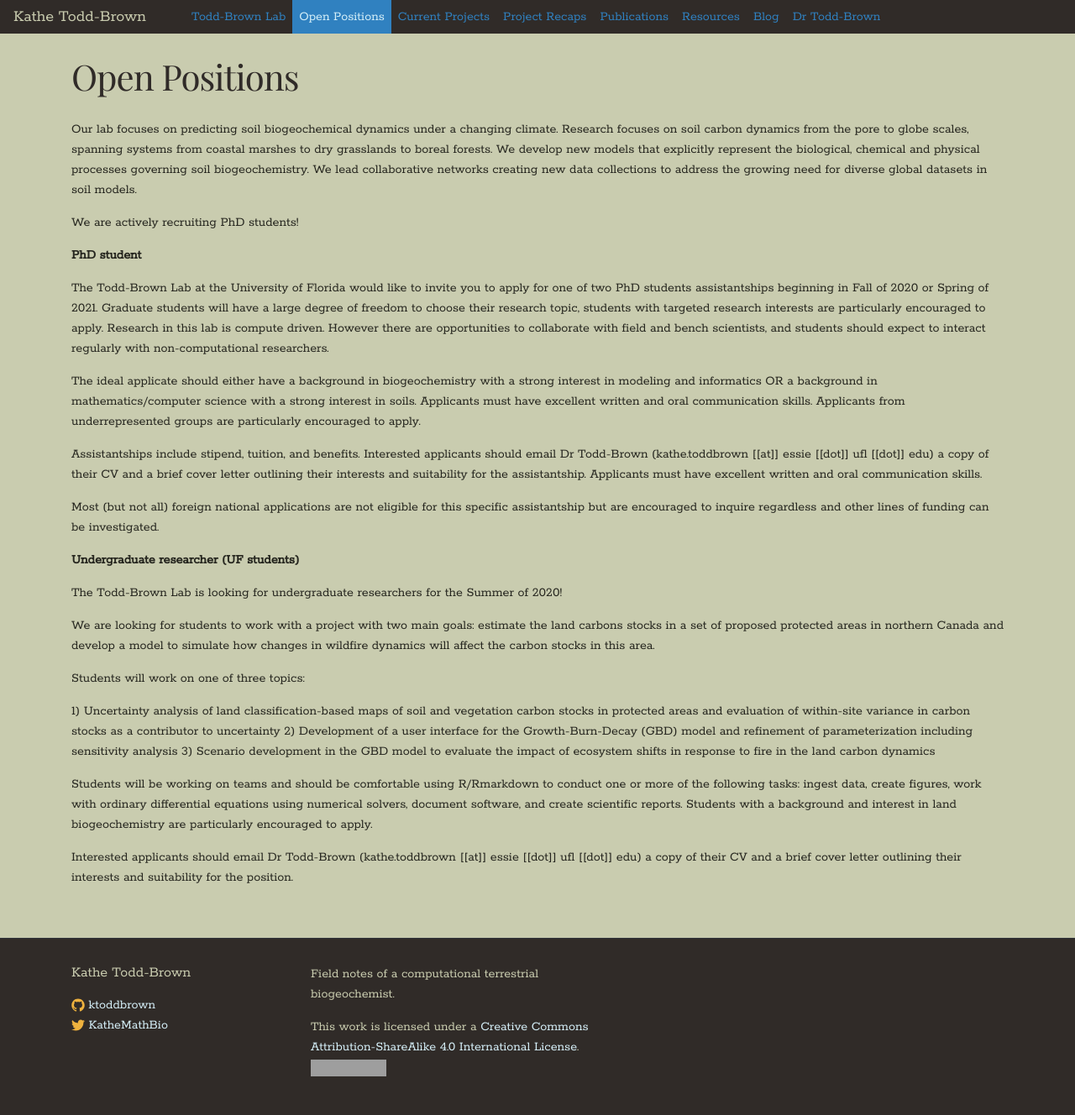
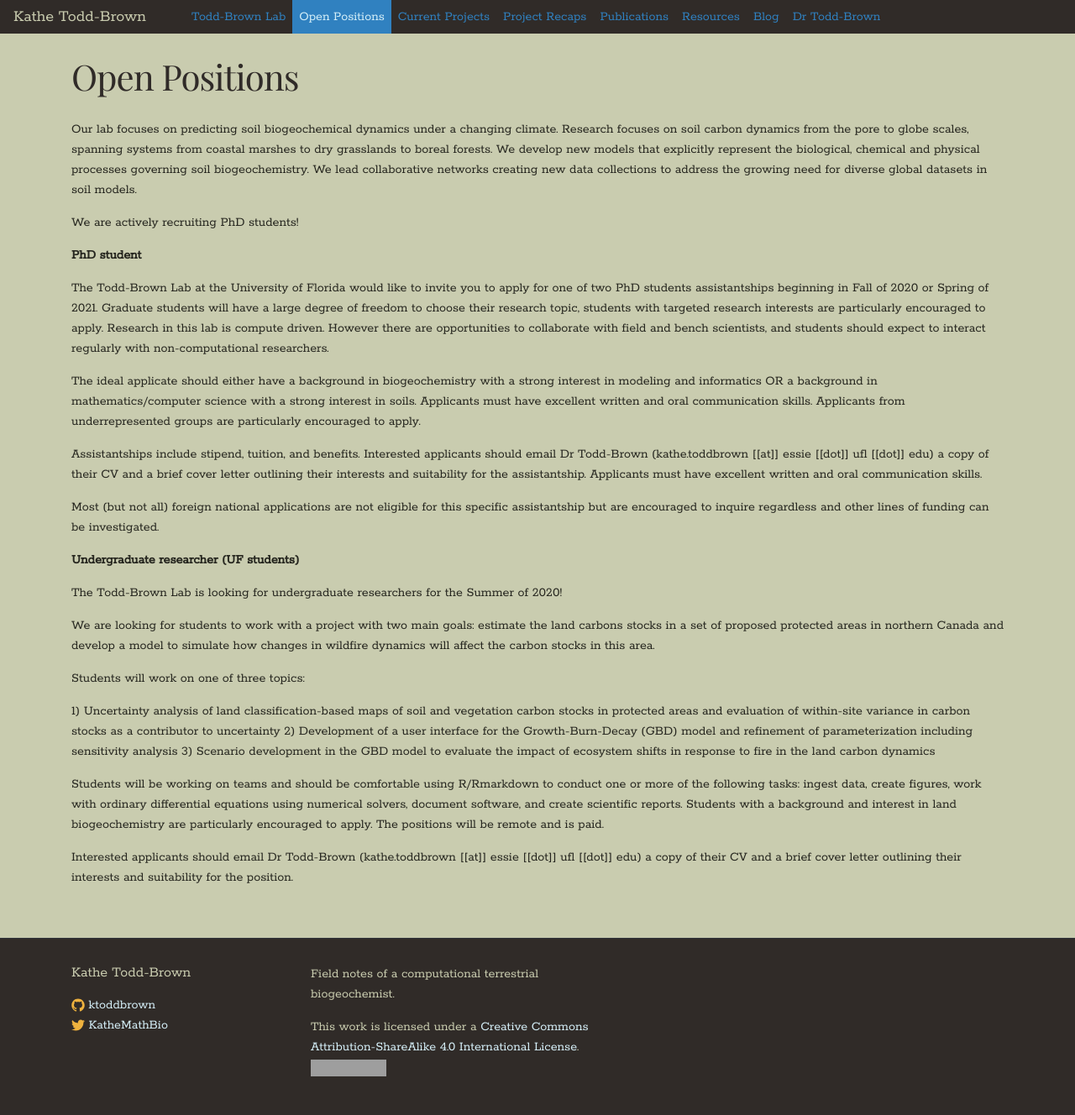
Before and after one commit to ktoddbrown/ktoddbrown.github.io, a Jekyll site: the page built from openpositions.markdown, in a window 1280 px wide. Shown: the whole page at 84% size. Built offline with Jekyll 4.4.1, drawn with Linux system fonts in a browser that asks for light colours; nearby versions of some CDN libraries; grey boxes are pictures that could not be loaded.

Commit message:
update psoition to say remote work and paid

```diff
--- a/openpositions.markdown
+++ b/openpositions.markdown
@@ -32,6 +32,6 @@ Students will work on one of three topics:
  2)	Development of a user interface for the Growth-Burn-Decay (GBD) model and refinement of parameterization including sensitivity analysis
  3)	Scenario development in the GBD model to evaluate the impact of ecosystem shifts in response to fire in the land carbon dynamics
 
-Students will be working on teams and should be comfortable using R/Rmarkdown to conduct one or more of the following tasks: ingest data, create figures, work with ordinary differential equations using numerical solvers, document software, and create scientific reports. Students with a background and interest in land biogeochemistry are particularly encouraged to apply.
+Students will be working on teams and should be comfortable using R/Rmarkdown to conduct one or more of the following tasks: ingest data, create figures, work with ordinary differential equations using numerical solvers, document software, and create scientific reports. Students with a background and interest in land biogeochemistry are particularly encouraged to apply. The positions will be remote and is paid.
 
  Interested applicants should email Dr Todd-Brown (kathe.toddbrown [[at]] essie [[dot]] ufl [[dot]] edu) a copy of their CV and a brief cover letter outlining their interests and suitability for the position.
```
